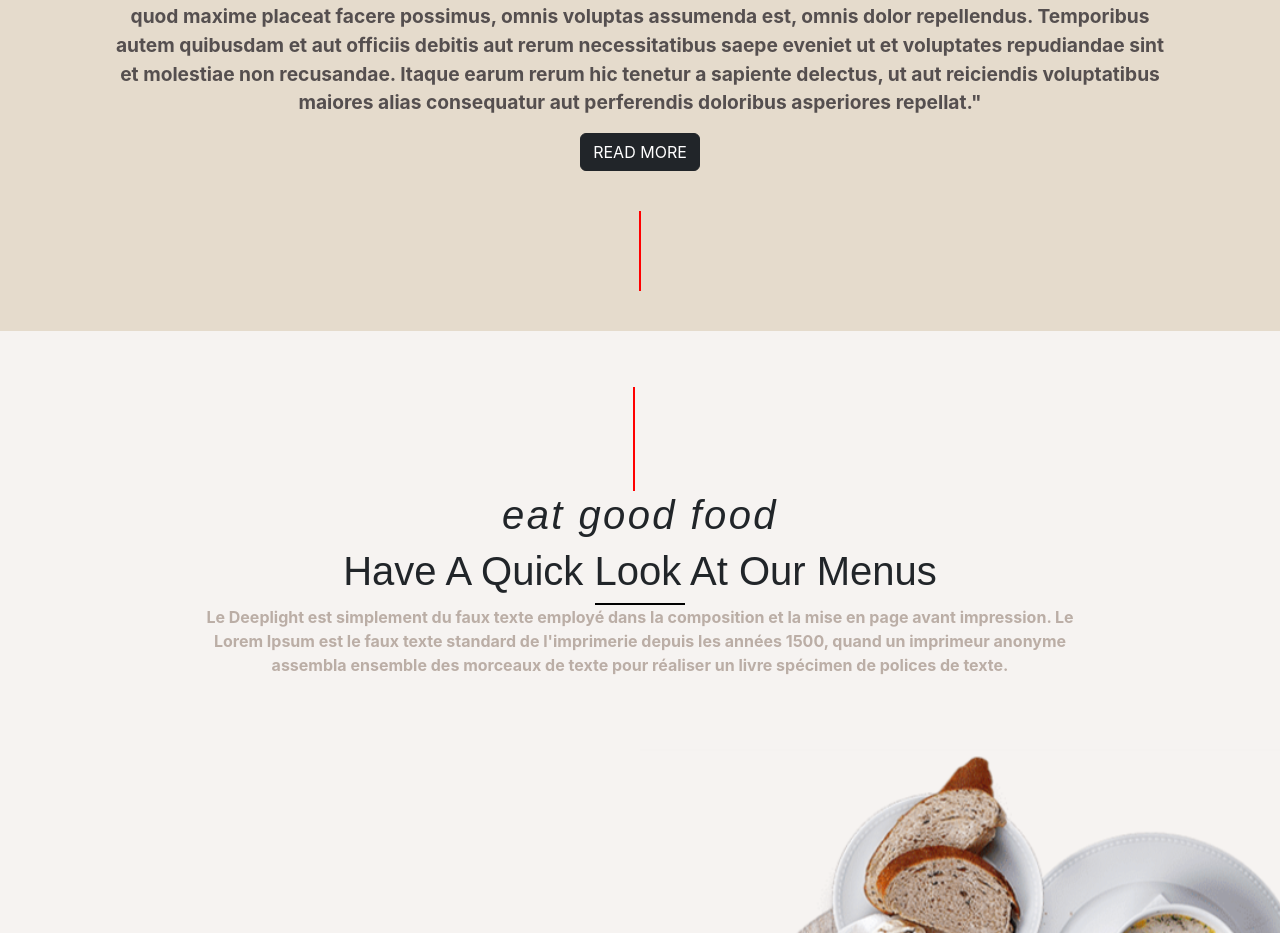
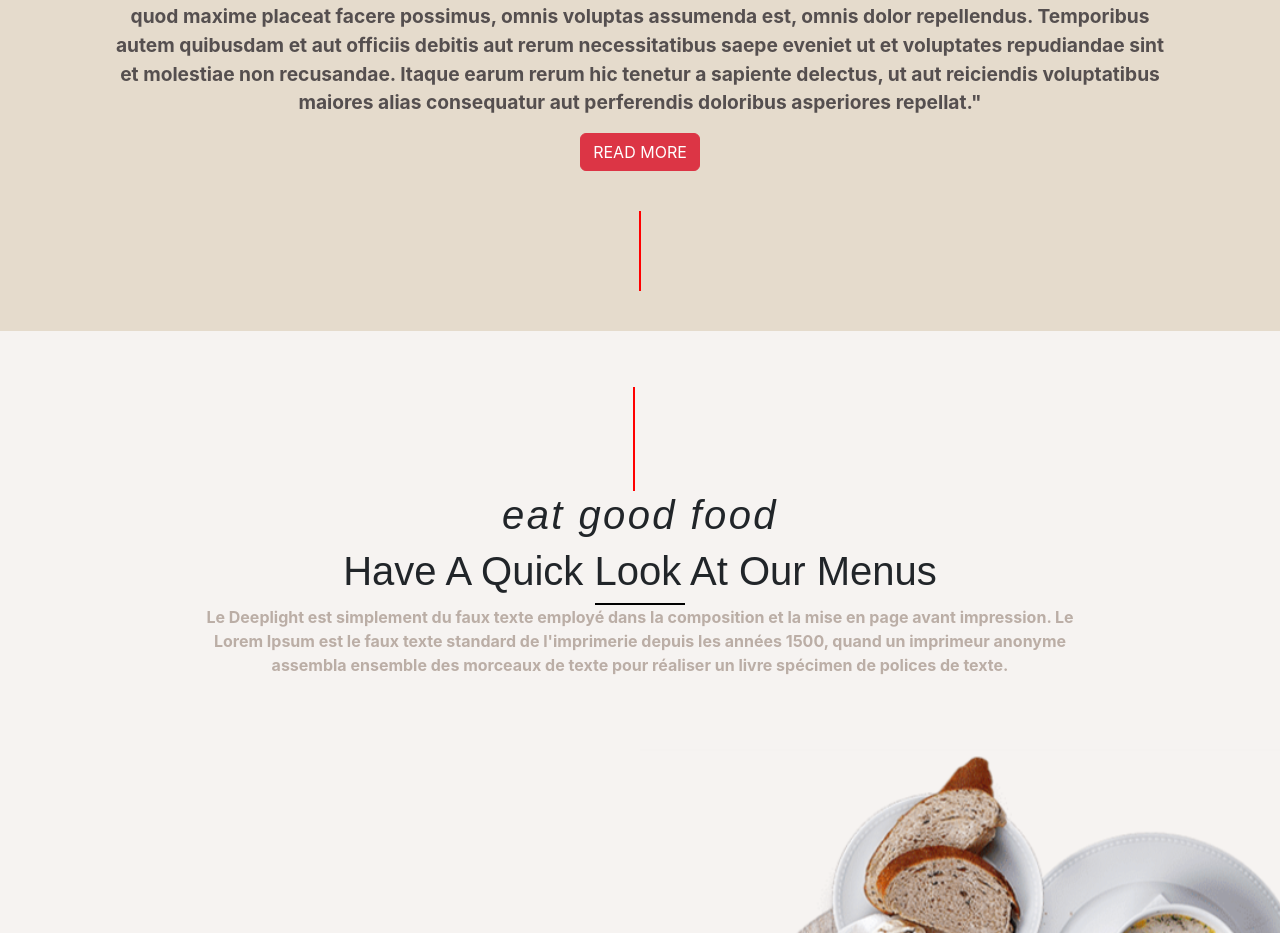
Before and after one commit to Yodawgz0/food-works, a React (Create React App) app: page / in a window 1280 px wide. Shown: the part 1801-2734 px from the top of the page. Built offline with nearby package versions, Linux system fonts and the light colour scheme.

Commit message:
Button color

```diff
--- a/src/components/Home.js
+++ b/src/components/Home.js
@@ -112,7 +112,7 @@ export default function Home() {
           asperiores repellat."
         </p>
         <>
-      <Button variant="dark" onClick={() => setModalShow1(true)}>
+      <Button variant="danger" onClick={() => setModalShow1(true)}>
         READ MORE
       </Button>
 
```
